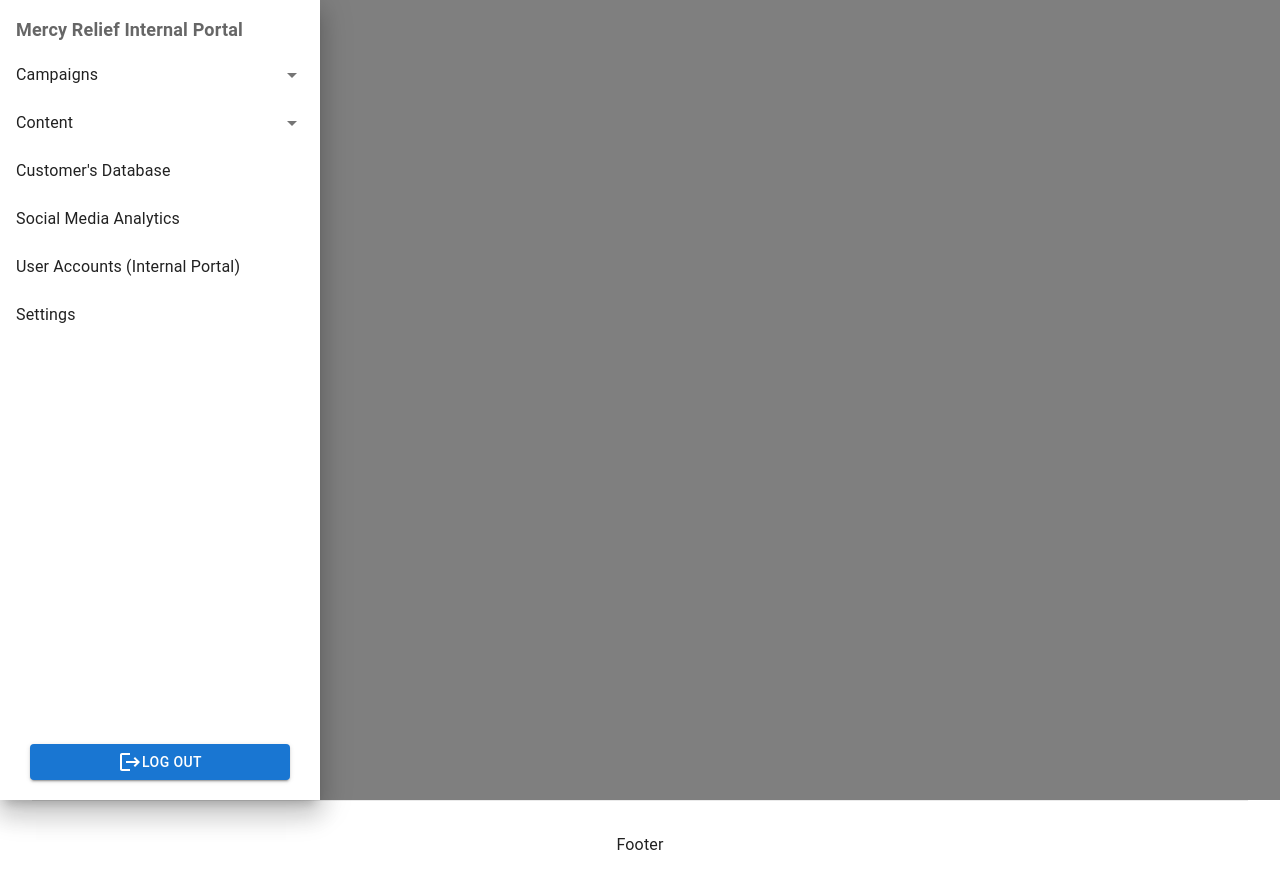
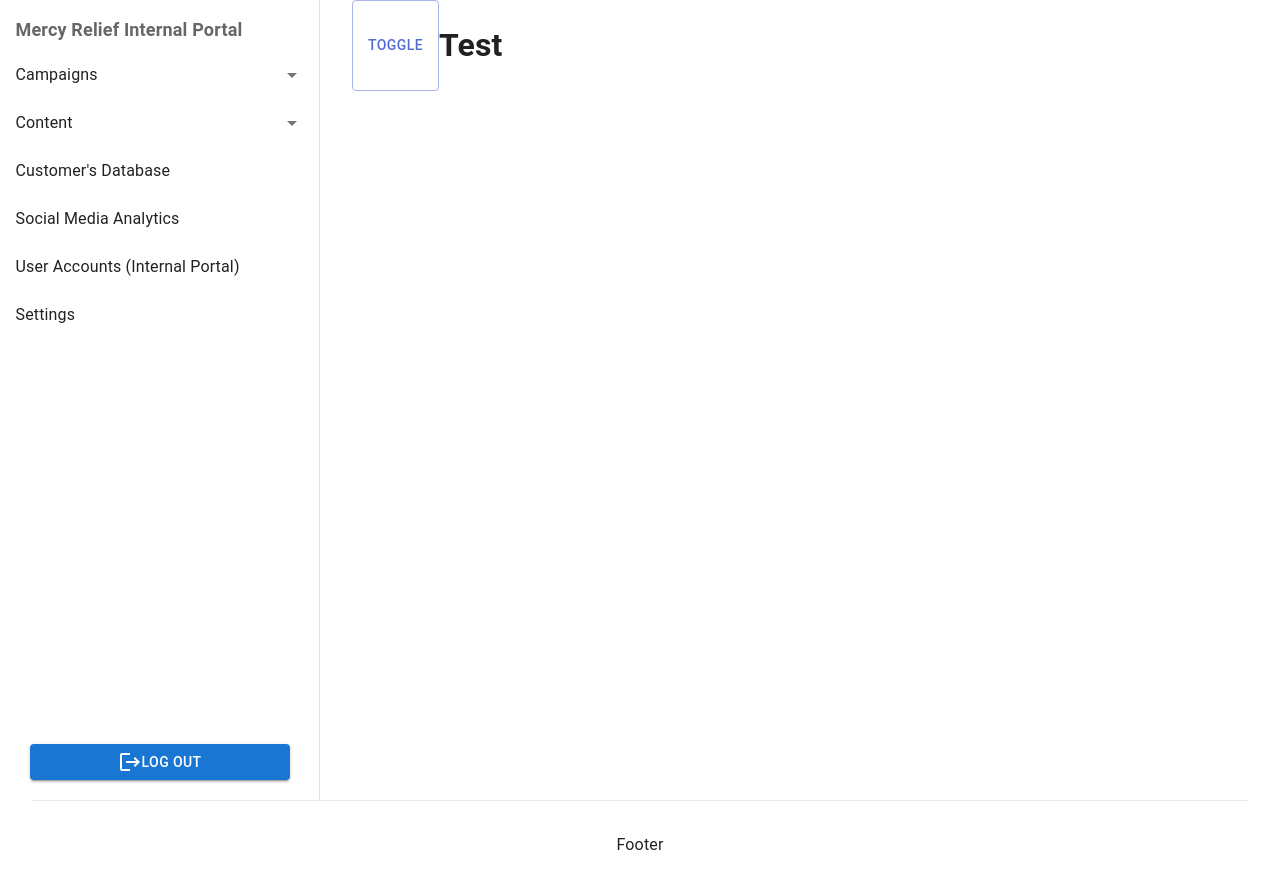
Before and after one commit to dsc-project-mr/mr-fe-internal, a Next.js app: page /test in a window 1280 px wide. Built offline with nearby package versions, Linux system fonts and the light colour scheme.

Commit message:
style: Make sidebar persistent

```diff
--- a/components/Sidebar/Sidebar.tsx
+++ b/components/Sidebar/Sidebar.tsx
@@ -1,5 +1,5 @@
 import { Button, Drawer, List, ListItem, Typography } from '@mui/material'
-import React, { useState } from 'react'
+import React, { Fragment, useState } from 'react'
 import HeaderTab from './HeaderTab'
 import { sidebar_data } from './sidebar_data'
 import LogoutIcon from '@mui/icons-material/Logout'
@@ -7,6 +7,8 @@ import LogoutIcon from '@mui/icons-material/Logout'
 // Rename tabs
 // Hover
 // Select tabs ui feedback
+
+var drawerWidth = 320
 
 const Sidebar = () => {
   const [open, setOpen] = useState<boolean>(true)
@@ -17,18 +19,24 @@ const Sidebar = () => {
   }
 
   return (
-    <div>
-      <Button onClick={() => toggleDrawer(!open)}>Toggle Sidebar</Button>
+    <Fragment>
       <Drawer
-        anchor={'left'}
+        anchor="left"
         open={open}
+        variant="persistent"
         onClose={() => toggleDrawer(false)}
         sx={{
+          width: drawerWidth,
+          flexShrink: 0,
+          '& .MuiDrawer-paper': {
+            width: drawerWidth,
+            boxSizing: 'border-box',
+          },
+
           /*
             This is to make sure the Log Out button remains at the bottom.
             Need to check whether this cascades
           */
-
           '& .MuiPaper-root.MuiDrawer-paper': {
             justifyContent: 'space-between',
             alignItems: 'center',
@@ -68,7 +76,10 @@ const Sidebar = () => {
           LOG OUT
         </Button>
       </Drawer>
-    </div>
+      <Button variant="outlined" onClick={() => toggleDrawer(!open)}>
+        toggle
+      </Button>
+    </Fragment>
   )
 }
 
--- a/pages/test.tsx
+++ b/pages/test.tsx
@@ -3,7 +3,11 @@ import type { NextPage } from 'next'
 
 const Test: NextPage = () => {
   return (
-    <div>
+    <div
+      style={{
+        display: 'flex',
+      }}
+    >
       <Sidebar />
       <h1>Test</h1>
     </div>
```
